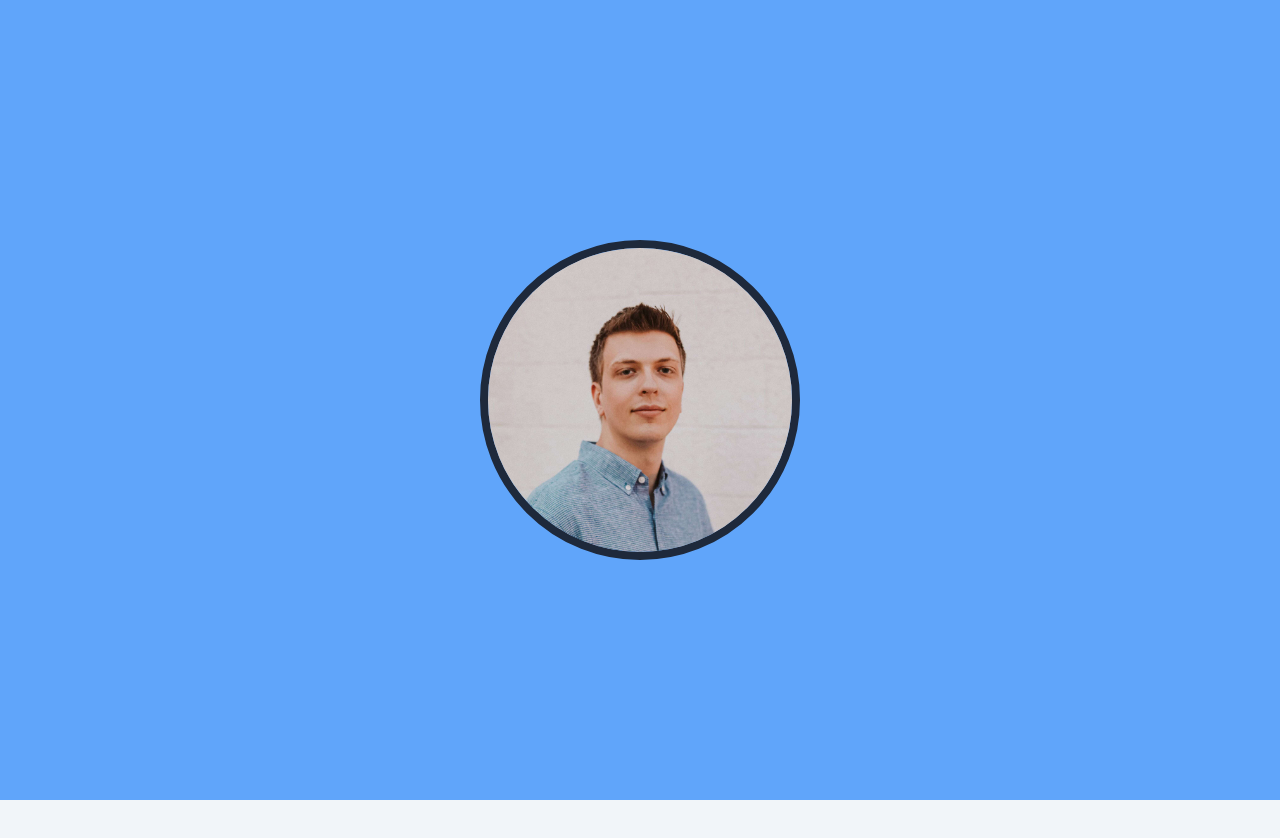
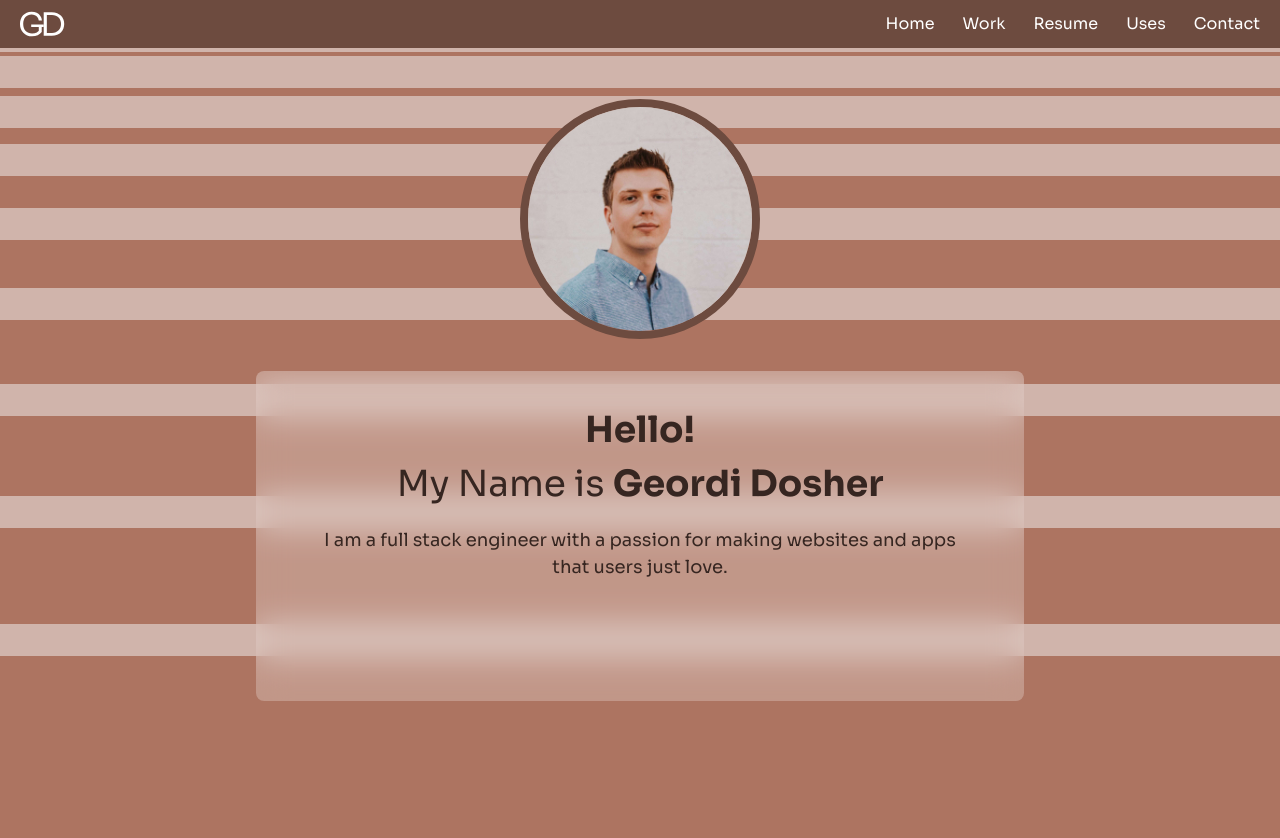
Before and after one commit to GeordiD/personal_site, an Astro site: page / in a window 1280 px wide. Built offline with nearby package versions, Linux system fonts and the light colour scheme; Astro itself is replaced by a stand-in of ours.

Commit message:
Cover looks like figma

```diff
--- a/package.json
+++ b/package.json
@@ -12,6 +12,7 @@
     "@astrojs/svelte": "^0.0.2",
     "astro": "^0.25.4",
     "autoprefixer": "^10.4.4",
+    "node-html-parser": "^5.3.3",
     "postcss": "^8.4.12",
     "svelte": "^3.46.4",
     "tailwindcss": "^3.0.23",
--- a/src/components/About.astro
+++ b/src/components/About.astro
@@ -2,7 +2,7 @@
 
 ---
 
-<div class="bg-slate-100 w-full flex items-center flex-col">
+<div class="bg-theme-med w-full flex items-center flex-col">
 
   <!-- <img
     class="w-56 h-56 rounded-full"
--- a/src/components/Cover.astro
+++ b/src/components/Cover.astro
@@ -1,11 +1,39 @@
+---
+import Icon from './Icon.astro';
+---
+
 <div
-  class="bg-blue-400 min-h-screen w-screen overflow-auto text-white text-lg flex justify-center items-center"
+  class="bg-theme-light min-h-screen w-screen overflow-auto text-white text-lg flex justify-center items-center relative"
 >
-  <img
-    class="w-80 h-80 rounded-full z-10 border-8 border-slate-800"
-    src="/img/serious_headshot_square.jpeg" alt="Headshot of me"
+  <div class="flex flex-col items-center gap-8 z-10">
+    <img
+      class="w-60 h-60 rounded-full z-10 border-8 border-theme-dark"
+      src="/img/serious_headshot_square.jpeg" alt="Headshot of me"
     />
+    <div class="p-8 bg-white bg-opacity-25 rounded-lg backdrop-blur-lg text-theme-text px-12">
+      <div class="max-w-2xl flex flex-col items-center">
+        <p class="text-4xl leading-normal"><b>Hello!</b></p>
+        <p class="text-4xl leading-normal">My Name is <b>Geordi Dosher</b></p>
+        <p class="leading-normal text-center mt-4">I am a full stack engineer with a passion for making websites and apps that users just&nbsp;love.</p>
+        <Icon icon="chevron" class="mt-8 text-theme-med" />
+      </div>
+    </div>
+  </div>
+
+  <div class="absolute bottom-0 w-full flex flex-col-reverse gap-8">
+    <div class="bg-theme-med w-full h-36"></div>
+    <div class="bg-theme-med w-full h-24"></div>
+    <div class="bg-theme-med w-full h-20"></div>
+    <div class="bg-theme-med w-full h-16"></div>
+    <div class="bg-theme-med w-full h-12"></div>
+    <div class="bg-theme-med w-full h-8"></div>
+    <div class="bg-theme-med w-full h-4"></div>
+    <div class="bg-theme-med w-full h-2"></div>
+    <div class="bg-theme-med w-full h-1"></div>
+  </div>
+
 </div>
+
 
 <style>
   .long-boi {
--- /dev/null
+++ b/src/components/Icon.astro
@@ -0,0 +1,38 @@
+---
+import { parse } from 'node-html-parser';
+
+export interface Props {
+  icon: string;
+}
+
+function getSVG(name: string) {
+  const filepath = `/src/icons/${name}.svg`;
+  const files = import.meta.globEager<string>('/src/icons/**/*.svg', {
+    as: 'raw',
+  });
+
+  if (!(filepath in files)) {
+    throw new Error(`${filepath} not found`);
+  }
+
+  const root = parse(files[filepath]);
+
+  const svg = root.querySelector('svg');
+  const { attributes, innerHTML } = svg;
+
+  return {
+    attributes,
+    innerHTML,
+  };
+}
+
+const { icon, ...attributes } = Astro.props as Props;
+const { attributes: baseAttributes, innerHTML } = getSVG(icon);
+
+const svgAttributes = { ...baseAttributes, ...attributes };
+---
+
+<svg
+  {...svgAttributes}
+  set:html={innerHTML}
+></svg>
--- /dev/null
+++ b/src/components/Navbar.astro
@@ -0,0 +1,15 @@
+<nav class="bg-theme-dark text-white w-full h-12 fixed top-0 z-50 flex items-center justify-between px-5">
+  <div>
+    <svg width="45" height="26" viewBox="0 0 45 26" fill="none" xmlns="http://www.w3.org/2000/svg">
+      <path d="M12.032 25.288C10.2187 25.288 8.576 24.9893 7.104 24.392C5.632 23.7946 4.36267 22.952 3.296 21.864C2.25067 20.776 1.44 19.496 0.864 18.024C0.288 16.5306 0 14.9093 0 13.16V12.456C0 10.9626 0.256 9.52264 0.768 8.13598C1.30133 6.72798 2.05867 5.46931 3.04 4.35998C4.04267 3.22931 5.25867 2.34398 6.688 1.70398C8.11733 1.04264 9.728 0.711975 11.52 0.711975C13.4613 0.711975 15.1893 1.08531 16.704 1.83198C18.2187 2.55731 19.4347 3.58131 20.352 4.90398C21.2693 6.20531 21.8027 7.71998 21.952 9.44798H18.752C18.6027 8.14664 18.176 7.06931 17.472 6.21598C16.768 5.34131 15.8933 4.69064 14.848 4.26398C13.824 3.81598 12.7147 3.59198 11.52 3.59198C10.304 3.59198 9.184 3.81598 8.16 4.26398C7.136 4.69064 6.25067 5.30931 5.504 6.11998C4.77867 6.93064 4.21333 7.90131 3.808 9.03198C3.40267 10.1626 3.2 11.432 3.2 12.84C3.2 14.44 3.41333 15.848 3.84 17.064C4.288 18.2586 4.90667 19.2613 5.696 20.072C6.48533 20.8613 7.41333 21.4586 8.48 21.864C9.568 22.2693 10.752 22.472 12.032 22.472C13.8453 22.472 15.4347 22.1093 16.8 21.384C18.1867 20.6373 19.232 19.6773 19.936 18.504L18.784 22.312V15.368H21.728V20.936C20.6827 22.3013 19.3387 23.368 17.696 24.136C16.0533 24.904 14.1653 25.288 12.032 25.288ZM11.2 16.008V13.384H23.712V16.008H11.2Z" fill="white"/>
+      <path d="M26.2098 24.84V21.96H32.0338C33.4418 21.96 34.6898 21.736 35.7778 21.288C36.8871 20.8186 37.8257 20.1786 38.5938 19.368C39.3831 18.5573 39.9804 17.608 40.3857 16.52C40.7911 15.432 40.9938 14.2586 40.9938 13C40.9938 11.6773 40.7911 10.4826 40.3857 9.41598C39.9804 8.32798 39.3831 7.38931 38.5938 6.59998C37.8257 5.78931 36.8871 5.17064 35.7778 4.74398C34.6898 4.31731 33.4418 4.10398 32.0338 4.10398H26.2098V1.22398H31.7138C33.8258 1.22398 35.6604 1.55464 37.2178 2.21598C38.7751 2.85598 40.0658 3.73064 41.0898 4.83998C42.1351 5.92798 42.9137 7.15464 43.4258 8.51998C43.9378 9.86398 44.1938 11.24 44.1938 12.648V13.352C44.1938 14.7173 43.9378 16.0826 43.4258 17.448C42.9137 18.8133 42.1351 20.0506 41.0898 21.16C40.0658 22.2693 38.7751 23.1653 37.2178 23.848C35.6604 24.5093 33.8258 24.84 31.7138 24.84H26.2098ZM23.7138 24.84V1.22398H26.8498V24.84H23.7138Z" fill="white"/>
+    </svg>
+  </div>
+  <div class="flex gap-7">
+    <a href="#" class="text-white hover:text-theme-light">Home</a>
+    <a href="#" class="text-white hover:text-theme-light">Work</a>
+    <a href="#" class="text-white hover:text-theme-light">Resume</a>
+    <a href="#" class="text-white hover:text-theme-light">Uses</a>
+    <a href="#" class="text-white hover:text-theme-light">Contact</a>
+  </div>
+</nav>
--- a/src/pages/index.astro
+++ b/src/pages/index.astro
@@ -2,6 +2,7 @@
 import '../styles/global.css';
 import Cover from '../components/Cover.astro';
 import About from '../components/About.astro';
+import Navbar from '../components/Navbar.astro';
 
 let title = 'My Astro Site';
 ---
@@ -9,21 +10,17 @@ let title = 'My Astro Site';
 <head>
 	<meta charset="UTF-8">
 	<meta name="viewport" content="width=device-width">
+  <link rel="preconnect" href="https://fonts.googleapis.com">
+  <link rel="preconnect" href="https://fonts.gstatic.com" crossorigin>
+  <link href="https://fonts.googleapis.com/css2?family=Sora&display=swap" rel="stylesheet">
+  <link href="https://fonts.googleapis.com/css2?family=Sora:wght@400;700&display=swap" rel="stylesheet">
 	<title>{title}</title>
 
 	<link rel="icon" type="image/x-icon" href="/favicon.ico" />
 </head>
 <body>
-  <div class="fixed">
-    <Cover />
-  </div>
-  <div class="relative">
-    <div class="min-h-screen">
-      <!-- Spacer -->
-    </div>
-    <div>
-      <About />
-    </div>
-  </div>
+  <Navbar class="" />
+  <Cover />
+  <About />
 </body>
 </html>
--- a/tailwind.config.js
+++ b/tailwind.config.js
@@ -1,7 +1,17 @@
 module.exports = {
   content: ['src/**/*.astro'],
   theme: {
-    extend: {},
+    extend: {
+      colors: {
+        'theme-light': '#D0B4AB',
+        'theme-med': '#AD7461',
+        'theme-dark': '#6D4B3F',
+        'theme-text': '#362621',
+      },
+      fontFamily: {
+        sans: 'Sora',
+      },
+    },
   },
   plugins: [],
 };
```
Also changed, not shown: pnpm-lock.yaml, src/icons/chevron.svg (added).
